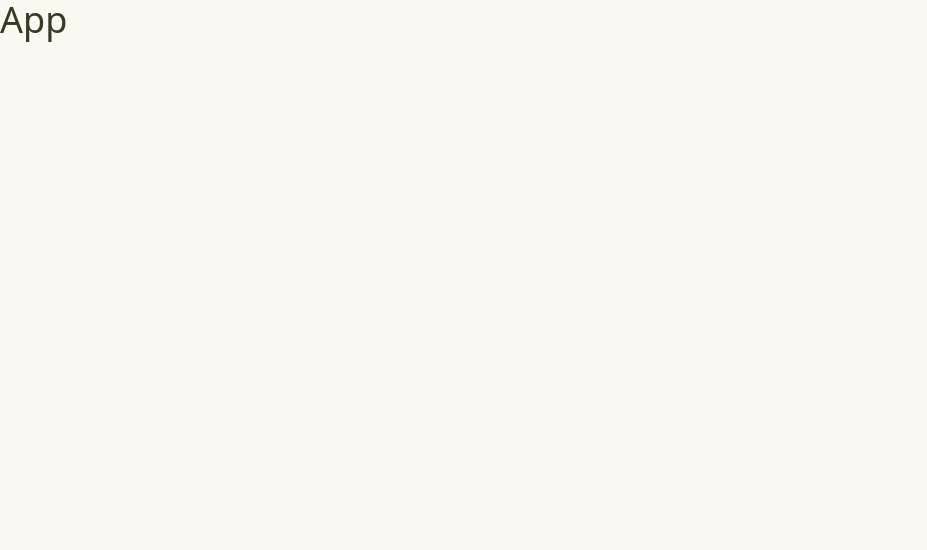
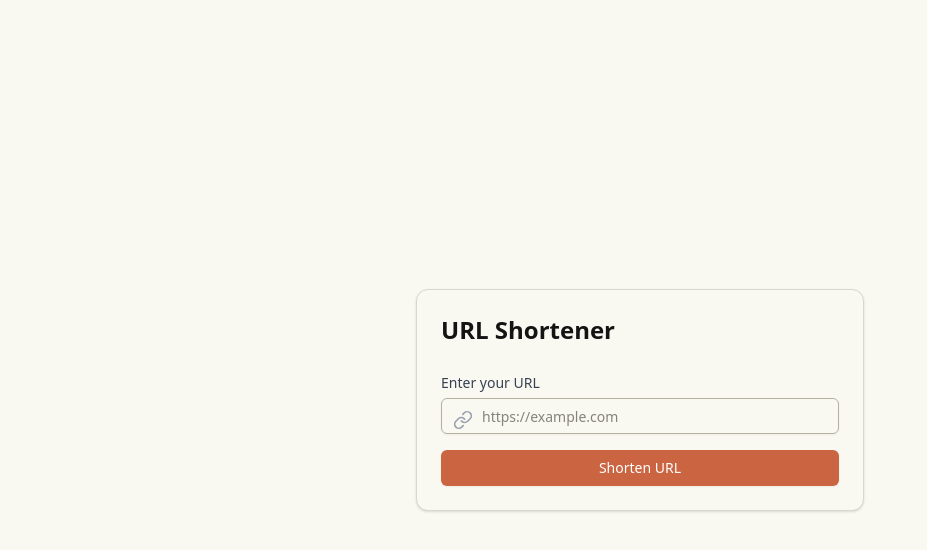
Before and after one commit to devAaus/url_shortner_mern, a React (Vite) app in the folder client/: page / in a window 1280 px wide. Shown: the top 550 px of the page, without its empty margins (0-927 px from the left). Built offline with nearby package versions, Linux system fonts and the light colour scheme.

Commit message:
url form  added

```diff
--- a/client/src/App.jsx
+++ b/client/src/App.jsx
@@ -1,6 +1,12 @@
+import HomePage from "./pages/HomePage"
+
+
 function App() {
+
   return (
-    <div className="text-4xl">App</div>
+    <>
+      <HomePage />
+    </>
   )
 }
 
--- /dev/null
+++ b/client/src/components/UrlForm.jsx
@@ -0,0 +1,92 @@
+import { useState } from "react"
+import { Link, Check, Copy } from "lucide-react"
+import axios from "axios";
+
+import { Button } from "./ui/button"
+import { Input } from "./ui/input"
+import { Label } from "./ui/label"
+
+function UrlForm() {
+   const [url, setUrl] = useState()
+   const [shortUrl, setShortUrl] = useState()
+   const [loading, setLoading] = useState(false)
+   const [copied, setCopied] = useState(false)
+
+
+   const handleSubmit = async (e) => {
+      e.preventDefault();
+      setLoading(true)
+
+      if (!url) return
+
+      const { data } = await axios.post(`http://localhost:3000/api/create`, { url });
+
+      setShortUrl(data.shortUrl);
+      setUrl("");
+   }
+
+   const copyToClipboard = () => {
+      if (!shortUrl) return
+
+      navigator.clipboard.writeText(shortUrl)
+      setCopied(true)
+
+      setTimeout(() => {
+         setCopied(false)
+      }, 2000)
+   }
+
+   return (
+      <>
+         <form onSubmit={handleSubmit} className="space-y-4">
+            <div className="space-y-2">
+               <Label htmlFor="url" className="text-gray-700">
+                  Enter your URL
+               </Label>
+               <div className="relative">
+                  <Link className="absolute left-3 top-3 h-5 w-5 text-gray-400" />
+                  <Input
+                     type="url"
+                     id="url"
+                     value={url}
+                     onChange={(e) => setUrl(e.target.value)}
+                     placeholder="https://example.com"
+                     className="pl-10"
+                     required
+                  />
+               </div>
+            </div>
+            <Button type="submit" className="w-full" disabled={loading}>
+               {loading ? "Shortening..." : "Shorten URL"}
+            </Button>
+         </form>
+
+         {shortUrl && (
+            <div className="mt-6 space-y-2">
+               <p className="text-sm font-medium text-gray-500">
+                  Your shortened URL:
+               </p>
+               <div className="flex items-center gap-2">
+                  <Input
+                     value={shortUrl}
+                     readOnly
+                     className="bg-gray-50"
+                  />
+                  <Button
+                     size="icon"
+                     variant="outline"
+                     onClick={copyToClipboard} className="flex-shrink-0"
+                  >
+                     {copied
+                        ? <Check className="h-4 w-4" />
+                        : <Copy className="h-4 w-4" />
+                     }
+                  </Button>
+               </div>
+            </div>
+         )}
+      </>
+   )
+}
+
+export default UrlForm
--- /dev/null
+++ b/client/src/lib/utils.js
@@ -0,0 +1,6 @@
+import { clsx } from "clsx";
+import { twMerge } from "tailwind-merge"
+
+export function cn(...inputs) {
+  return twMerge(clsx(inputs));
+}
--- /dev/null
+++ b/client/src/pages/HomePage.jsx
@@ -0,0 +1,23 @@
+
+
+import { Button } from "@/components/ui/button"
+import { Input } from "@/components/ui/input"
+import { Card, CardContent, CardFooter, CardHeader, CardTitle } from "@/components/ui/card"
+import { Check, Copy, Link } from "lucide-react"
+import UrlForm from "@/components/UrlForm"
+
+export default function URLShortener() {
+
+   return (
+      <div className="flex min-h-screen items-center justify-center p-4">
+         <Card className="w-full max-w-md">
+            <CardHeader>
+               <CardTitle className="text-2xl font-bold">URL Shortener</CardTitle>
+            </CardHeader>
+            <CardContent>
+               <UrlForm />
+            </CardContent>
+         </Card>
+      </div>
+   )
+}
```
